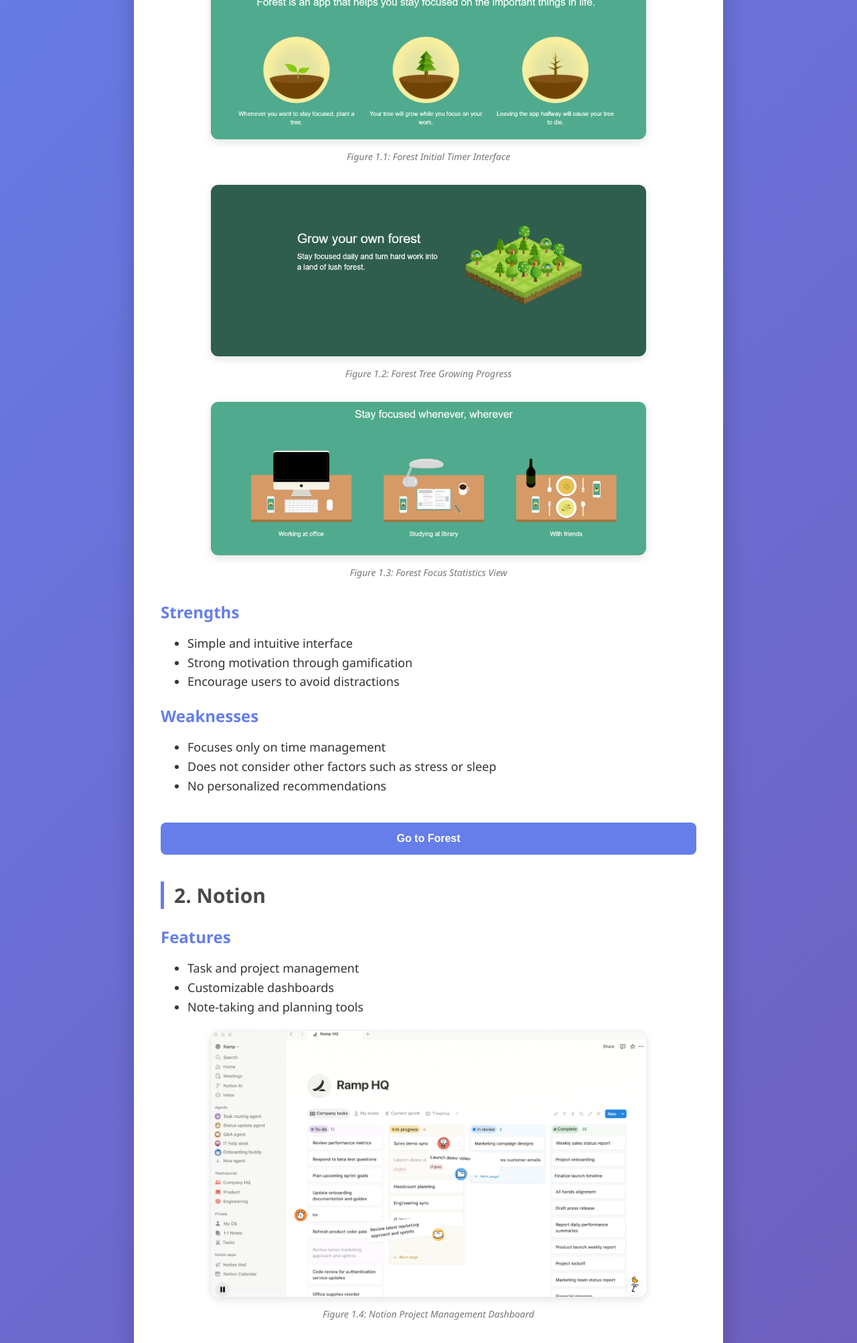
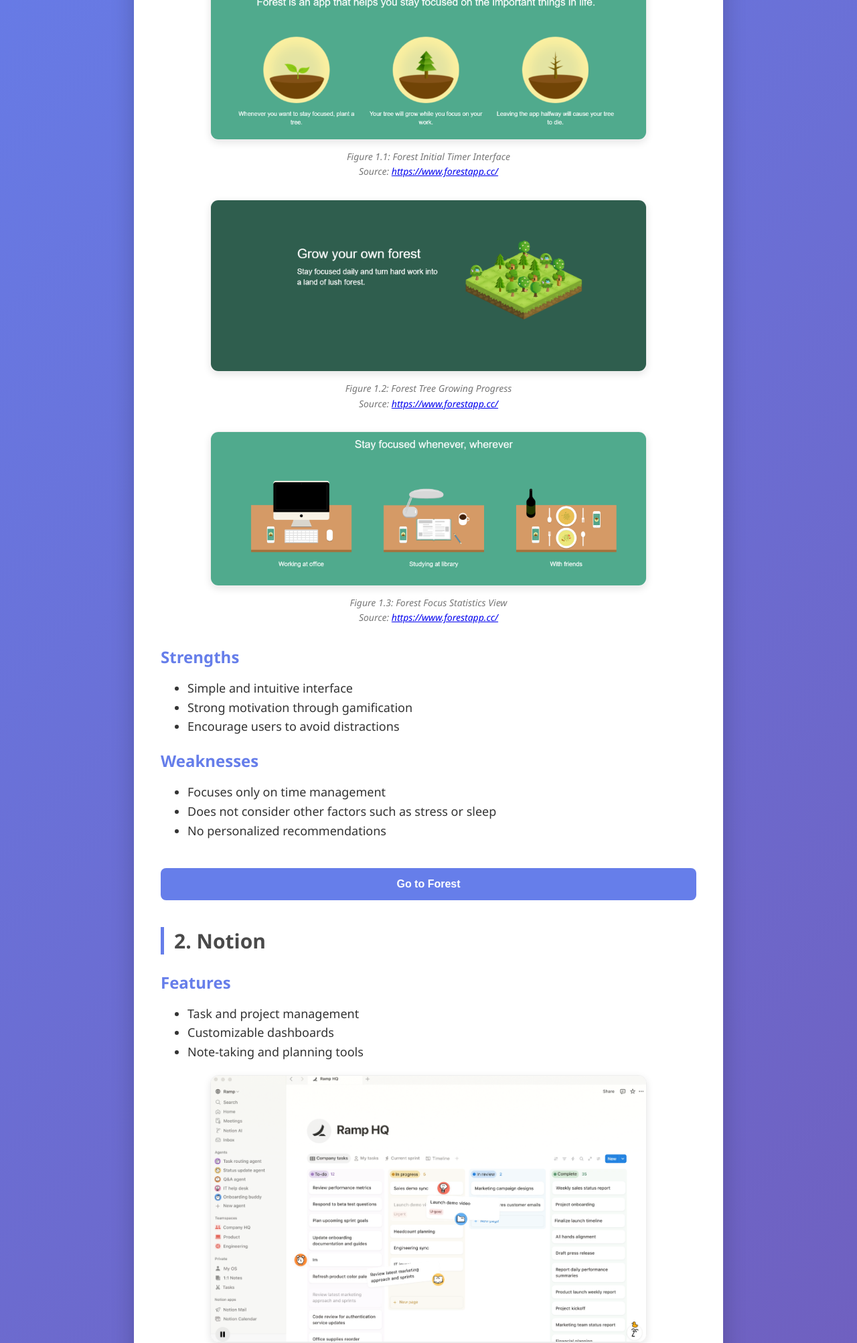
Before and after one commit to IOI4896/GitExercise-Flowcision, a Flask app: page /market_research in a window 1280 px wide. Shown: the part 434-2439 px from the top of the page at 67% size. Run offline with Flask 3, Linux system fonts and the light colour scheme.

Commit message:
Enhance market research template with detailed content
Updated market research HTML template with additional features, strengths, weaknesses, and source links for images.

```diff
--- a/templates/market_research.html
+++ b/templates/market_research.html
@@ -74,13 +74,13 @@
                 </ul>
 
                 <img src="static/images/forest.png" class="market-img">
-                <p class="fig-caption">Figure 1.1: Forest Initial Timer Interface</p>
+                <p class="fig-caption">Figure 1.1: Forest Initial Timer Interface <br>Source: <a href = "https://www.forestapp.cc/">https://www.forestapp.cc/</a></p>
 
                 <img src="static/images/forest2.png" class="market-img">
-                <p class="fig-caption">Figure 1.2: Forest Tree Growing Progress</p>
+                <p class="fig-caption">Figure 1.2: Forest Tree Growing Progress <br>Source: <a href = "https://www.forestapp.cc/">https://www.forestapp.cc/</a></p>
 
                 <img src="static/images/forest3.png" class="market-img">
-                <p class="fig-caption">Figure 1.3: Forest Focus Statistics View</p>
+                <p class="fig-caption">Figure 1.3: Forest Focus Statistics View <br>Source: <a href = "https://www.forestapp.cc/">https://www.forestapp.cc/</a></p>
 
                 <b>Strengths</b>
                 <ul>
@@ -111,7 +111,7 @@
                 </ul>
 
                 <img src="static/images/notion.png" class="market-img">
-                <p class="fig-caption">Figure 1.4: Notion Project Management Dashboard</p>
+                <p class="fig-caption">Figure 1.4: Notion Project Management Dashboard <br>Source: <a href = "https://www.notion.com/">https://www.notion.com/</a></p>
 
                 <b>Strengths</b>
                 <ul>
@@ -142,7 +142,7 @@
                 </ul>
 
                 <img src="static/images/habitica.png" class="market-img">
-                <p class="fig-caption">Figure 1.5: Habitica Character and Task Progression</p>
+                <p class="fig-caption">Figure 1.5: Habitica Character and Task Progression <br>Source: <a href = "https://habitica.com/">https://habitica.com/</a></p></p>
 
                 <b>Strengths</b>
                 <ul>
```
